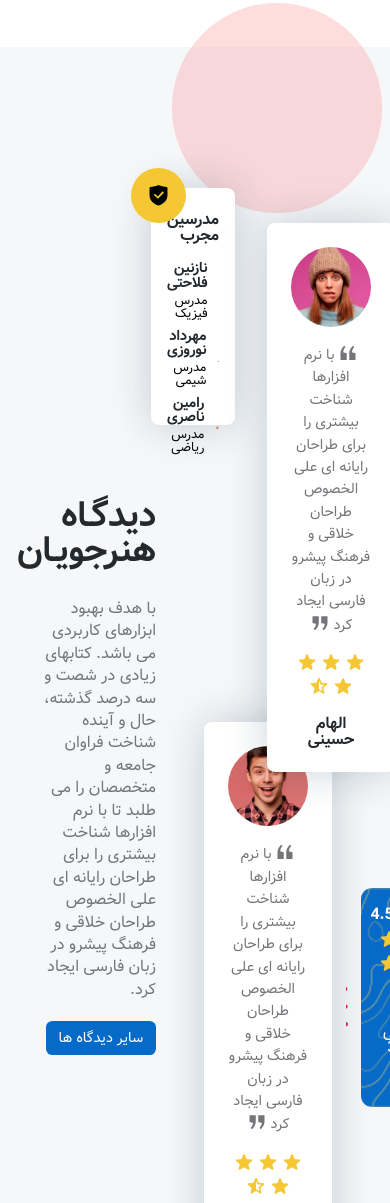
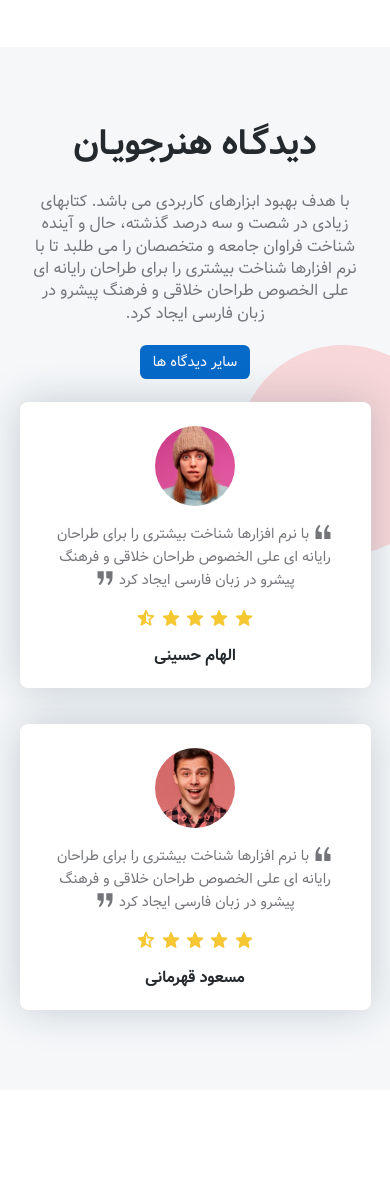
Before and after one commit to amirRezazade/eduport, a plain HTML site: page index.html in a window 390 px wide. Shown: the part 7104-8307 px from the top of the page. Drawn offline with Linux system fonts and the light colour scheme.

Commit message:
add perspectives section styels

```diff
--- /dev/null
+++ b/styles/perspectives.css
@@ -0,0 +1,324 @@
+/* start Perspectives section  */
+.Perspectives {
+    height: auto;
+    display: flex;
+    justify-content: center;
+    background-color: var(--bg-color-2);
+    padding: 11rem 0;
+    /* z-index: -1; */
+  }
+  .Perspectives__right {
+    width: 55%;
+    height: auto;
+    display: flex;
+    flex-direction: column;
+    flex-shrink: 0;
+  }
+  .Perspectives__right__top {
+    display: flex;
+    /* justify-content: ; */
+    gap: 2rem;
+    position: relative;
+  }
+  .Perspectives__right__top__teachers {
+    position: relative;
+    bottom:35px;
+    width: 180px;
+    height: 237px;
+    display: flex;
+    flex-direction: column;
+    padding: 1.5rem 1rem;
+    gap: 0.5rem;
+    /* justify-content: space-evenly; */
+    text-align: start;
+    background-color: var(--bg-color);
+    border-radius: .5rem;
+    box-shadow: 0px 0px 40px rgba(29, 58, 83, 0.219);
+  }
+  .Perspectives__right__top__teachers__icon {
+    position: absolute;
+    width: 55px;
+    height: 55px;
+    border-radius: 50%;
+    display: flex;
+    justify-content: center;
+    align-items: center;
+    background-color: #f4c733;
+    top: -20px;
+    left: -20px;
+    /* display: none; */
+  }
+  .Perspectives__right__top__teachers__title {
+    font-family: vazir-bold;
+    color: var(--text-bold);
+    margin-bottom: 0.6rem;
+  }
+  .Perspectives__right__top__teachers__item {
+    display: flex;
+    align-items: center;
+    gap: 0.7rem;
+  }
+  .Perspectives__right__top__teachers__item__photo {
+    width: 30%;
+    border-radius: 0.3rem;
+    /* height: 100%; */
+  }
+  .Perspectives__right__top__teachers__item__img {
+    border-radius: 0.3rem;
+    object-fit: cover;
+  }
+  .Perspectives__right__top__teachers__item__desc {
+    display: flex;
+    gap: 0.3rem;
+    flex-direction: column;
+  }
+  .Perspectives__right__top__teachers__item__name {
+    font-family: vazir-bold;
+    font-size: 0.9rem;
+    color: var(--text-bold);
+  }
+  .Perspectives__right__top__teachers__item__text {
+    font-size: 0.8rem;
+    clear: var(--text-light);
+  }
+
+  .Perspectives__right__top__comment {
+    width: 400px;
+    height: auto;
+    display: flex;
+    flex-direction: column;
+    align-items: center;
+    gap: 1rem;
+    /* position: relative; */
+    padding: 1.5rem;
+    text-align: center;
+    border-radius: .5rem;
+    z-index: 1 ;
+    background-color: var(--bg-color);
+    box-shadow: 0px 0px 40px rgba(29, 58, 83, 0.219);
+  }
+   .Perspectives__right__top__comment__circle {
+    position: absolute;
+    right: -14%;
+    top: -40%;
+   /* z-index: 0 !important ; */
+  }
+  .Perspectives__right__top__comment__circle svg {
+    width: 100%;
+    height: 100%;
+    fill: rgba(250, 113, 113, 0.234);
+  }
+  .Perspectives__right__comment-photo {
+    width: 80px;
+    height: 80px;
+    border-radius: 50%;
+  }
+  .Perspectives__right__comment-img {
+    border-radius: 50%;
+  }
+  .Perspectives__right__comment__text {
+    font-size: 0.9rem;
+    color: var(--text-light);
+    line-height: 1.4rem;
+  }
+  .Perspectives__right__comment__text svg {
+    width: 20px;
+    height: 20px;
+    vertical-align: sub;
+  }
+  .Perspectives__right__comment__stars svg {
+    width: 20px;
+    height: 20px;
+  }
+  .Perspectives__right__comment__name {
+    color: var(--text-bold);
+    font-family: vazir-bold;
+  }
+  .Perspectives__right__bottom {
+   display: flex;
+   justify-content: end;
+   gap: 1.8rem;
+   align-items: center;
+   padding: 0 3rem;
+   position: relative;
+  }
+  .Perspectives__right__bottom__comment{
+    width: 280px;
+    height: auto;
+    display: flex;
+    flex-direction: column;
+    align-items: center;
+    gap: 1rem;
+    position: relative;
+    padding: 1.5rem;
+    text-align: center;
+    border-radius: .5rem;
+   align-self: flex-end;
+    bottom: 50px;
+    /* z-index: 5; */
+    background-color: var(--bg-color);
+    box-shadow: 0px 0px 40px rgba(29, 58, 83, 0.219);
+  }
+  .Perspectives__right__bottom__img{
+    position: absolute;
+    left: 190px;
+    bottom: 160px;
+    z-index: 1;
+  }
+  .Perspectives__right__bottom__img  svg{
+   fill: #d6293e ;
+  width: 100%;
+  height: 100%;
+  }
+  .Perspectives__right__bottom__box{
+  width: 185px;
+  height: auto;
+  padding:1.2rem  .6rem;
+  display: flex;
+  flex-direction: column;
+  align-items: center;
+  margin-right: auto;
+  gap: .4rem;
+  border-radius: .7rem;
+  background: url(../images/header/02.png) center center /cover no-repeat;
+  position:  relative;
+  bottom: 50px;
+  z-index: 5;
+  background-color: var(--text-active);
+  }
+  .Perspectives__right__bottom__box__num{
+  font-family: vazir-bold;
+  color: #fff;
+  }
+
+  .Perspectives__right__bottom__box__text{
+   color: #fff;
+  }
+  .Perspectives__left {
+    width: 30%;
+    align-self: center;
+    /* padding-right: 1rem; */
+  }
+  .Perspectives__left__title {
+    font-family: vazir-bold;
+    color: var(--text-bold);
+    font-size: 2.2rem;
+  }
+  .Perspectives__left__text {
+    color: var(--text-light);
+    margin: 1.8rem 0;
+    line-height: 1.4rem;
+  }
+  .Perspectives__left__link {
+    padding: .4rem .8rem;
+    border-radius: .4rem ;
+    font-size: .9rem;
+    background-color: var(--text-active);
+    color: #fff;
+  }
+
+  @media screen and (max-width:1340px) {
+    .Perspectives__right {
+      width: 60%;
+    }
+    .Perspectives__left {
+      width: 35%;
+    }
+  }
+  @media screen and (max-width:1120px) {
+    .Perspectives {
+      flex-direction: column-reverse;
+      text-align: center;
+      gap: 7rem;
+      padding: 5rem 0;
+    }
+    .Perspectives__right {
+      width:100%;
+    }
+    .Perspectives__right__top {
+      justify-content: center;
+    }
+    .Perspectives__right__top__comment{
+      width: 50%;
+      margin-right: -100px;
+    }
+    .Perspectives__right__top__comment__circle{
+      right: -4%;
+    }
+    .Perspectives__right__top__teachers{
+      margin-left:10%;
+
+    }
+    .Perspectives__right__bottom__comment{
+      width: 380px;
+      bottom: 15px;
+    }
+    .Perspectives__right__bottom__img{
+      left: 370px;
+    }
+    .Perspectives__right__bottom__box{
+      left: 30px;
+    }
+    .Perspectives__left {
+      width: 100%;
+      padding: 0 4rem;
+    }
+  }
+  @media screen and (max-width:1120px) {
+    .Perspectives__right__top {
+      justify-content: center;
+    }
+    .Perspectives__right__top__teachers{
+      margin-left:0;
+
+    }
+    .Perspectives__right__top__comment{
+      width: 50%;
+      /* margin-right: -100px; */
+    }
+    .Perspectives__right__bottom__img{
+    display: none;
+    }
+    .Perspectives__right__bottom__comment{
+      width: 300px;
+      bottom: 15px;
+    }
+  }
+  @media screen and (max-width:750px) {
+    .Perspectives{
+      gap: 2rem;
+    }
+
+    .Perspectives__right{
+      gap: 2.3rem;
+    }
+    .Perspectives__right__top__teachers{
+     display: none;
+
+    }
+    .Perspectives__right__top__comment{
+      width: 90%;
+      margin-right: 0;
+    }
+    .Perspectives__right__bottom__box{
+      display: none;
+    }
+    .Perspectives__right__bottom{
+      justify-content: center;
+      padding: 0;
+    }
+    .Perspectives__right__bottom__comment{
+      width: 90%;
+      position: static;
+    }
+  }
+  @media screen and (max-width:600px) {
+    .Perspectives__left {
+      padding: 0 2rem;
+    }
+    .Perspectives__right__top__comment__circle{
+      right: -15%;
+      top: -20%;
+    }
+  }
+  /* finish Perspectives section  */
--- a/styles/style.css
+++ b/styles/style.css
@@ -5,6 +5,7 @@
 @import url(info-style.css);
 @import url(popular-section-style.css);
 @import url(offers-courses.css);
+@import url(perspectives.css);
 
 :root {
   --text-light: #747579;
@@ -23,223 +24,3 @@ html {
 body {
   background-color: var(--bg-color);
 }
-
-/* start Perspectives section  */
-.Perspectives {
-  height: auto;
-  display: flex;
-  justify-content: space-around;
-  background-color: var(--bg-color-2);
-  padding: 11rem 0;
-  /* z-index: -1; */
-}
-.Perspectives__right {
-  width: 60%;
-  height: auto;
-  display: flex;
-  flex-direction: column;
-}
-.Perspectives__right__top {
-  display: flex;
-  justify-content: center;
-  gap: 2rem;
-  position: relative;
-}
-.Perspectives__right__top__teachers {
-  position: relative;
-  bottom:35px;
-  width: 180px;
-  height: 237px;
-  display: flex;
-  flex-direction: column;
-  padding: 1.5rem 1rem;
-  gap: 0.5rem;
-  /* justify-content: space-evenly; */
-  text-align: start;
-  background-color: var(--bg-color);
-  border-radius: .5rem;
-  box-shadow: 0px 0px 40px rgba(29, 58, 83, 0.219);
-}
-.Perspectives__right__top__teachers__icon {
-  position: absolute;
-  width: 55px;
-  height: 55px;
-  border-radius: 50%;
-  display: flex;
-  justify-content: center;
-  align-items: center;
-  background-color: #f4c733;
-  top: -20px;
-  left: -20px;
-  /* display: none; */
-}
-.Perspectives__right__top__teachers__title {
-  font-family: vazir-bold;
-  color: var(--text-bold);
-  margin-bottom: 0.6rem;
-}
-.Perspectives__right__top__teachers__item {
-  display: flex;
-  align-items: center;
-  gap: 0.7rem;
-}
-.Perspectives__right__top__teachers__item__photo {
-  width: 30%;
-  border-radius: 0.3rem;
-  /* height: 100%; */
-}
-.Perspectives__right__top__teachers__item__img {
-  border-radius: 0.3rem;
-  object-fit: cover;
-}
-.Perspectives__right__top__teachers__item__desc {
-  display: flex;
-  gap: 0.3rem;
-  flex-direction: column;
-}
-.Perspectives__right__top__teachers__item__name {
-  font-family: vazir-bold;
-  font-size: 0.9rem;
-  color: var(--text-bold);
-}
-.Perspectives__right__top__teachers__item__text {
-  font-size: 0.8rem;
-  clear: var(--text-light);
-}
-
-.Perspectives__right__top__comment {
-  width: 400px;
-  height: auto;
-  display: flex;
-  flex-direction: column;
-  align-items: center;
-  gap: 1rem;
-  /* position: relative; */
-  padding: 1.5rem;
-  text-align: center;
-  border-radius: .5rem;
-  z-index: 1 ;
-  background-color: var(--bg-color);
-  box-shadow: 0px 0px 40px rgba(29, 58, 83, 0.219);
-}
- .Perspectives__right__top__comment__circle {
-  position: absolute;
-  right: 3%;
-  top: -40%;
- /* z-index: 0 !important ; */
-}
-.Perspectives__right__top__comment__circle svg {
-  width: 100%;
-  height: 100%;
-  fill: rgba(250, 113, 113, 0.234);
-}
-.Perspectives__right__comment-photo {
-  width: 80px;
-  height: 80px;
-  border-radius: 50%;
-}
-.Perspectives__right__comment-img {
-  border-radius: 50%;
-}
-.Perspectives__right__comment__text {
-  font-size: 0.9rem;
-  color: var(--text-light);
-  line-height: 1.4rem;
-}
-.Perspectives__right__comment__text svg {
-  width: 20px;
-  height: 20px;
-  vertical-align: sub;
-}
-.Perspectives__right__comment__stars svg {
-  width: 20px;
-  height: 20px;
-}
-.Perspectives__right__comment__name {
-  color: var(--text-bold);
-  font-family: vazir-bold;
-}
-.Perspectives__right__bottom {
- display: flex;
- justify-content: end;
- gap: 1.8rem;
- align-items: center;
- padding: 0 3rem;
- position: relative;
-}
-.Perspectives__right__bottom__comment{
-  width: 280px;
-  height: auto;
-  display: flex;
-  flex-direction: column;
-  align-items: center;
-  gap: 1rem;
-  position: relative;
-  padding: 1.5rem;
-  text-align: center;
-  border-radius: .5rem;
- align-self: flex-end;
-  bottom: 50px;
-  /* z-index: 5; */
-  background-color: var(--bg-color);
-  box-shadow: 0px 0px 40px rgba(29, 58, 83, 0.219);
-}
-.Perspectives__right__bottom__img{
-  position: absolute;
-  left: 190px;
-  bottom: 160px;
-  z-index: 1;
-}
-.Perspectives__right__bottom__img  svg{
- fill: #d6293e ;
-width: 100%;
-height: 100%;
-}
-.Perspectives__right__bottom__box{
-width: 185px;
-height: auto;
-padding:1.2rem  .6rem;
-display: flex;
-flex-direction: column;
-align-items: center;
-margin-right: auto;
-gap: .4rem;
-border-radius: .7rem;
-background: url(../images/header/02.png) center center /cover no-repeat;
-position:  relative;
-bottom: 50px;
-z-index: 5;
-background-color: var(--text-active);
-}
-.Perspectives__right__bottom__box__num{
-font-family: vazir-bold;
-color: #fff;
-}
-
-.Perspectives__right__bottom__box__text{
- color: #fff;
-}
-.Perspectives__left {
-  width: 30%;
-  align-self: center;
-  margin-left: auto;
-}
-.Perspectives__left__title {
-  font-family: vazir-bold;
-  color: var(--text-bold);
-  font-size: 2.2rem;
-}
-.Perspectives__left__text {
-  color: var(--text-light);
-  margin: 1.8rem 0;
-  line-height: 1.4rem;
-}
-.Perspectives__left__link {
-  padding: .4rem .8rem;
-  border-radius: .4rem ;
-  font-size: .9rem;
-  background-color: var(--text-active);
-  color: #fff;
-}
-
-/* finish Perspectives section  */
```
